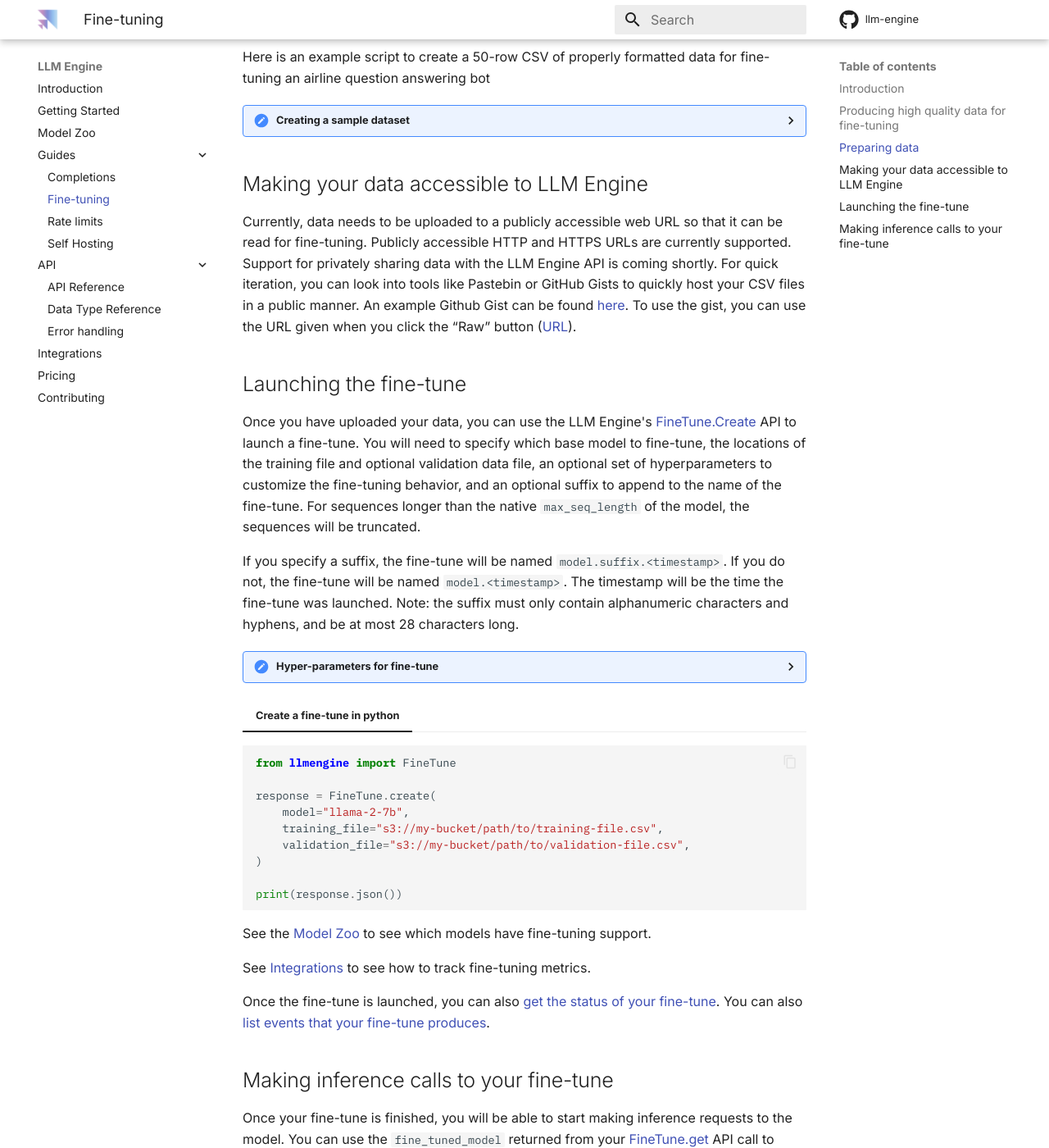
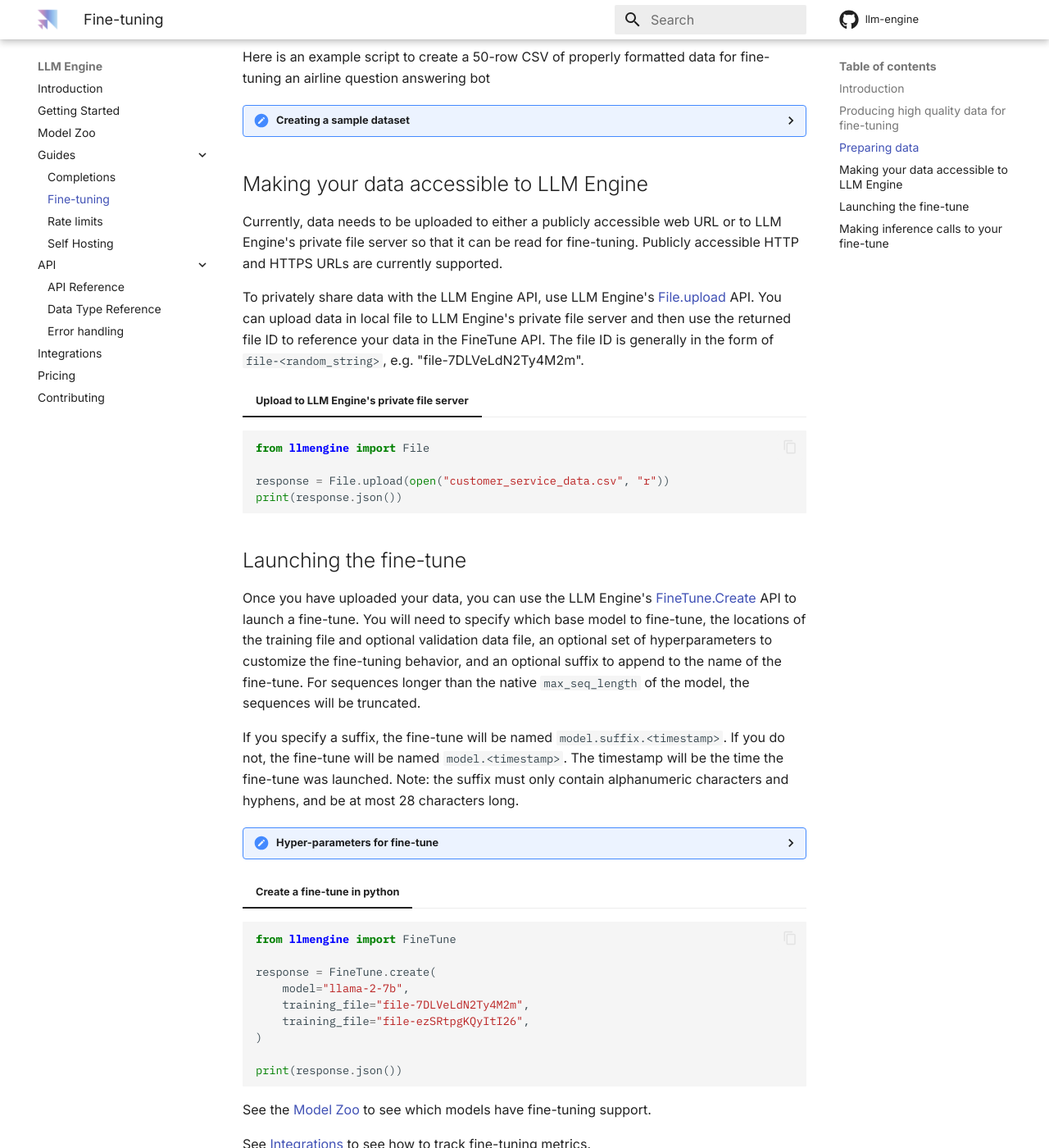
Before and after one commit to scaleapi/llm-engine, an MkDocs documentation site: the page built from docs/guides/fine_tuning.md, in a window 1280 px wide and 1400 px high, scrolled down 1317 px. Shown: the whole window at 82% size. Built offline with MkDocs 1.6.1 and Material for MkDocs 9.7.7, drawn with Linux system fonts in a browser that asks for light colours; comment, search, counter and statistics services are not loaded.

Commit message:
add file upload guidance to fine-tune docs (#231)

````diff
--- a/docs/guides/fine_tuning.md
+++ b/docs/guides/fine_tuning.md
@@ -103,14 +103,18 @@
 
 ## Making your data accessible to LLM Engine
 
-Currently, data needs to be uploaded to a publicly accessible web URL so that it can be read
-for fine-tuning. Publicly accessible HTTP and HTTPS URLs are currently supported.
-Support for privately sharing data with the LLM Engine API is coming shortly. For quick
-iteration, you can look into tools like Pastebin or GitHub Gists to quickly host your CSV
-files in a public manner. An example Github Gist can be found
-[here](https://gist.github.com/tigss/7cec73251a37de72756a3b15eace9965). To use the gist,
-you can use the URL given when you click the “Raw” button
-([URL](https://gist.githubusercontent.com/tigss/7cec73251a37de72756a3b15eace9965/raw/85d9742890e1e6b0c06468507292893b820c13c9/llm_sample_data.csv)).
+Currently, data needs to be uploaded to either a publicly accessible web URL or to LLM Engine's private file server so that it can be read for fine-tuning. Publicly accessible HTTP and HTTPS URLs are currently supported.
+
+To privately share data with the LLM Engine API, use LLM Engine's [File.upload](../../api/python_client/#llmengine.File.upload) API. You can upload data in local file to LLM Engine's private file server and then use the returned file ID to reference your data in the FineTune API. The file ID is generally in the form of `file-<random_string>`, e.g. "file-7DLVeLdN2Ty4M2m".
+
+=== "Upload to LLM Engine's private file server"
+
+```python
+from llmengine import File
+
+response = File.upload(open("customer_service_data.csv", "r"))
+print(response.json())
+```
 
 ## Launching the fine-tune
 
@@ -137,8 +141,8 @@
 
 response = FineTune.create(
     model="llama-2-7b",
-    training_file="s3://my-bucket/path/to/training-file.csv",
-    validation_file="s3://my-bucket/path/to/validation-file.csv",
+    training_file="file-7DLVeLdN2Ty4M2m",
+    training_file="file-ezSRtpgKQyItI26",
 )
 
 print(response.json())
````
Also changed, not shown: 1 other file.
